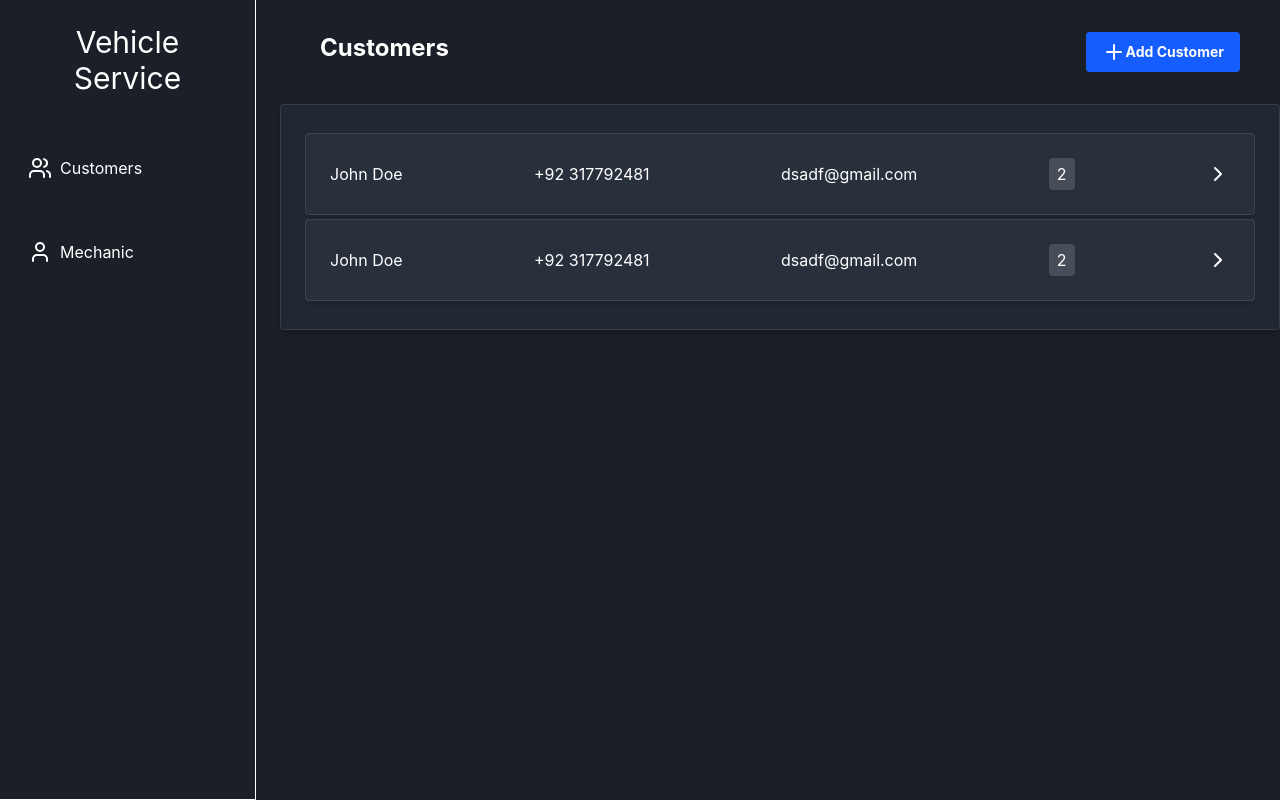
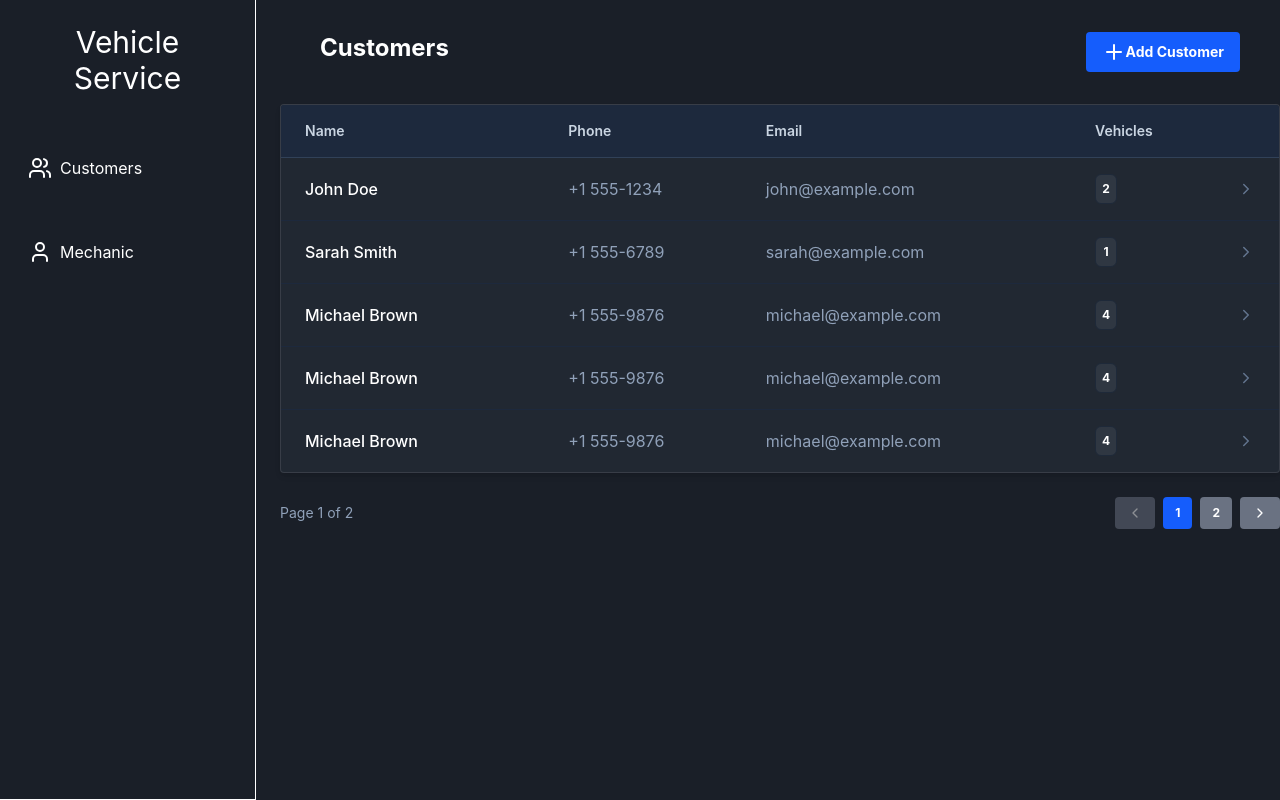
Before and after one commit to md-danish-lg/vehicle-service-frontend, a React (Vite) app: page / in a window 1280 px wide. Built offline with nearby package versions, Linux system fonts and the light colour scheme.

Commit message:
refactor CustomerList to use CustomerTable and Pagination components; remove Table component

```diff
--- a/src/App.tsx
+++ b/src/App.tsx
@@ -4,7 +4,6 @@ import { Button } from "./components/ui/Button";
 import { Input } from "./components/ui/Input";
 import { Modal } from "./components/ui/Modal";
 import { X } from "lucide-react";
-import { Table } from "./components/ui/Table";
 import { Sidebar } from "./components/screen/Sidebar";
 import { CustomerList } from "./components/screen/CustomerList";
 
--- a/src/components/screen/CustomerList.tsx
+++ b/src/components/screen/CustomerList.tsx
@@ -1,21 +1,65 @@
 import { Plus } from "lucide-react";
 import { Button } from "../ui/Button";
-import { Table } from "../ui/Table";
+import { CustomerTable } from "../ui/CustomerTable";
+import { useState } from "react";
+import { Pagination } from "../ui/Pagination";
 
+const ITEMS_PER_PAGE = 5
 export function CustomerList(){
-    const tableData = [{
-        id:1,
-        name: "John Doe",
-        phone:"+92 317792481",
-        email: "dsadf@gmail.com",
-        vehicles: 2
-    }, {
-        id:2,
-        name: "John Doe",
-        phone:"+92 317792481",
-        email: "dsadf@gmail.com",
-        vehicles: 2
-    }];
+    const customers = [
+        {
+            id: 1,
+            name: "John Doe",
+            phone: "+1 555-1234",
+            email: "john@example.com",
+            vehicles: 2,
+        },
+        {
+            id: 2,
+            name: "Sarah Smith",
+            phone: "+1 555-6789",
+            email: "sarah@example.com",
+            vehicles: 1,
+        },
+        {
+            id: 3,
+            name: "Michael Brown",
+            phone: "+1 555-9876",
+            email: "michael@example.com",
+            vehicles: 4,
+        },
+        {
+            id: 4,
+            name: "Michael Brown",
+            phone: "+1 555-9876",
+            email: "michael@example.com",
+            vehicles: 4,
+        },
+        {
+            id: 5,
+            name: "Michael Brown",
+            phone: "+1 555-9876",
+            email: "michael@example.com",
+            vehicles: 4,
+        },
+        {
+            id: 6,
+            name: "Michael Brown",
+            phone: "+1 555-9876",
+            email: "michael@example.com",
+            vehicles: 4,
+        },
+        ];
+
+
+        const [currentPage, setCurrentPage] = useState(1);
+
+        const start = (currentPage - 1 ) * ITEMS_PER_PAGE;
+        const end = start + ITEMS_PER_PAGE;
+
+        const paginatedCustomers = customers.slice(start, end);
+
+
 
     return (
         <>
@@ -27,7 +71,12 @@ export function CustomerList(){
                         <Plus />Add Customer</Button>
                 </div>
 
-                <Table data={tableData}></Table>
+                <CustomerTable customers={paginatedCustomers}></CustomerTable>
+                <Pagination
+                        currentPage={currentPage}
+                        totalPages={Math.ceil(customers.length / ITEMS_PER_PAGE)}
+                        onPageChange={setCurrentPage}
+      />
             </div>
         </>
     )
--- /dev/null
+++ b/src/components/ui/CustomerTable.tsx
@@ -0,0 +1,68 @@
+import { ChevronRight } from "lucide-react";
+import { Card } from "../../components/ui/Card";
+import { Badge } from "../../components/ui/Badge";
+import { useState } from "react";
+
+export type Customer = {
+  id: number;
+  name: string;
+  phone: string;
+  email: string;
+  vehicles: number;
+};
+
+type CustomerTableProps = {
+  customers: Customer[];
+  onRowClick?: (customer: Customer) => void;
+};
+
+export function CustomerTable({
+  customers,
+  onRowClick,
+}: CustomerTableProps) {
+
+
+
+  return (
+    <Card className="overflow-hidden p-0 w-full">
+
+      <div className="grid grid-cols-[2fr_1.5fr_2.5fr_120px_40px] border-b border-slate-700 bg-slate-800 px-6 py-4 text-sm font-semibold text-slate-300">
+        <span>Name</span>
+        <span>Phone</span>
+        <span>Email</span>
+        <span>Vehicles</span>
+        <span />
+      </div>
+
+
+      {customers.map((customer) => (
+        <button
+          key={customer.id}
+          onClick={() => onRowClick?.(customer)}
+          className="grid w-full grid-cols-[2fr_1.5fr_2.5fr_120px_40px] items-center border-b border-slate-800 px-6 py-4 text-left transition-colors hover:bg-slate-800 last:border-none"
+        >
+          <span className="font-medium text-white">
+            {customer.name}
+          </span>
+
+          <span className="text-slate-400">
+            {customer.phone}
+          </span>
+
+          <span className="text-slate-400">
+            {customer.email}
+          </span>
+
+          <Badge variant="default" size="sm" className="w-2">
+            {customer.vehicles}
+          </Badge>
+
+          <ChevronRight
+            size={18}
+            className="justify-self-end text-slate-500"
+          />
+        </button>
+      ))}
+    </Card>
+  );
+}
--- /dev/null
+++ b/src/components/ui/Pagination.tsx
@@ -0,0 +1,59 @@
+import { ChevronLeft, ChevronRight } from "lucide-react";
+import { Button } from "./Button";
+
+type PaginationProps = {
+  currentPage: number;
+  totalPages: number;
+  onPageChange: (page: number) => void;
+};
+
+export function Pagination({
+  currentPage,
+  totalPages,
+  onPageChange,
+}: PaginationProps) {
+  if (totalPages <= 1) return null;
+
+  return (
+    <div className="mt-6 flex items-center justify-between">
+      <p className="text-sm text-slate-400">
+        Page {currentPage} of {totalPages}
+      </p>
+
+      <div className="flex items-center gap-2">
+        <Button
+          variant="secondary"
+          size="sm"
+          disabled={currentPage === 1}
+          onClick={() => onPageChange(currentPage - 1)}
+        >
+          <ChevronLeft size={16} />
+        </Button>
+
+        {Array.from({ length: totalPages }, (_, index) => {
+          const page = index + 1;
+
+          return (
+            <Button
+              key={page}
+              variant={page === currentPage ? "primary" : "secondary"}
+              size="sm"
+              onClick={() => onPageChange(page)}
+            >
+              {page}
+            </Button>
+          );
+        })}
+
+        <Button
+          variant="secondary"
+          size="sm"
+          disabled={currentPage === totalPages}
+          onClick={() => onPageChange(currentPage + 1)}
+        >
+          <ChevronRight size={16} />
+        </Button>
+      </div>
+    </div>
+  );
+}
--- a/src/components/ui/Table.tsx
+++ /dev/null
@@ -1,39 +0,0 @@
-import { ChevronRight } from "lucide-react";
-
-import { Card } from "./Card";
-
-type TableProps = {
-    data: Array<{
-        id: number;
-        name: string;
-        phone: string;
-        email: string;
-        vehicles: number;
-    }>;
-} & React.ComponentProps<"table">;
-
-export function Table({data}: TableProps) {
-    const tableItems = data.map(data =>
-        <Card key={data.id} className="flex justify-between w-full my-1 hover:bg-blue-100/10 transition-colors items-center">
-            <h2>{data.name}</h2>
-            <h2>{data.phone}</h2>
-            <h2>{data.email}</h2>
-            <h2 className="px-2 py-1 bg-white/15 rounded-sm ">{data.vehicles}</h2>
-            <ChevronRight />
-
-        </Card>
-    )
-    return(
-        <Card className="w-full">
-
-            <div>
-                {tableItems}
-            </div>
-
-
-        </Card>
-
-    )
-
-
-}
```
